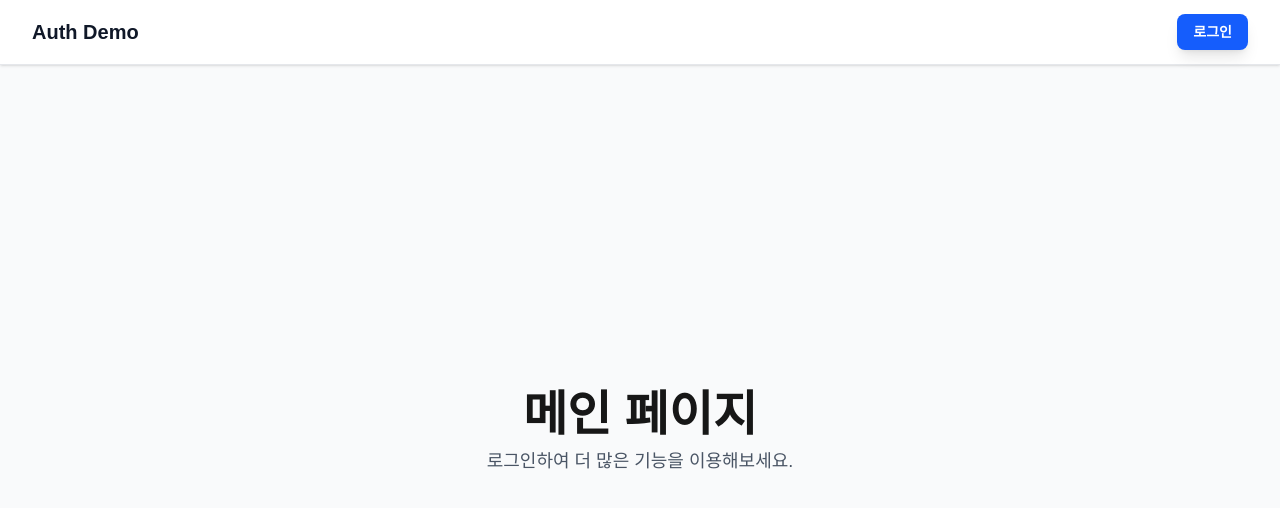
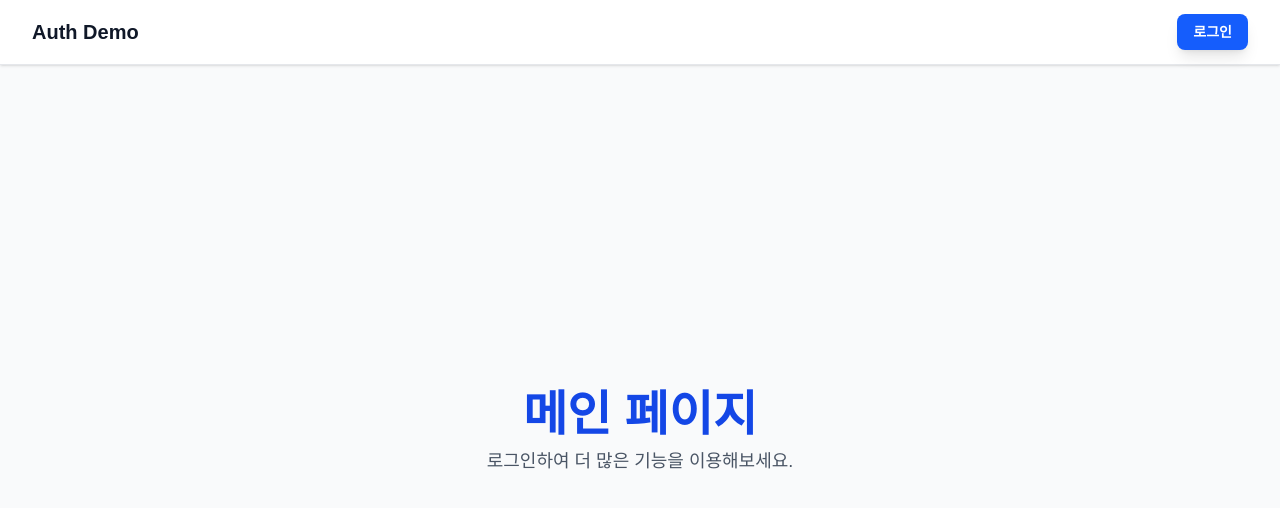
Before and after one commit to im-ian/auth-demo, a Next.js app: page / in a window 1280 px wide. Shown: the top 508 px of the page. Built offline with nearby package versions, Linux system fonts and the light colour scheme.

Commit message:
Fix main page title color

```diff
--- a/app/page.tsx
+++ b/app/page.tsx
@@ -48,7 +48,7 @@ export default function Home() {
 
       <main className="flex items-center justify-center min-h-[calc(100vh-4rem)]">
         <div className="text-center space-y-8 p-8">
-          <Heading className="mb-2" level="h1">
+          <Heading className="mb-2 text-blue-700" level="h1">
             메인 페이지
           </Heading>
           <div className="text-md md:text-lg text-gray-600">
```
